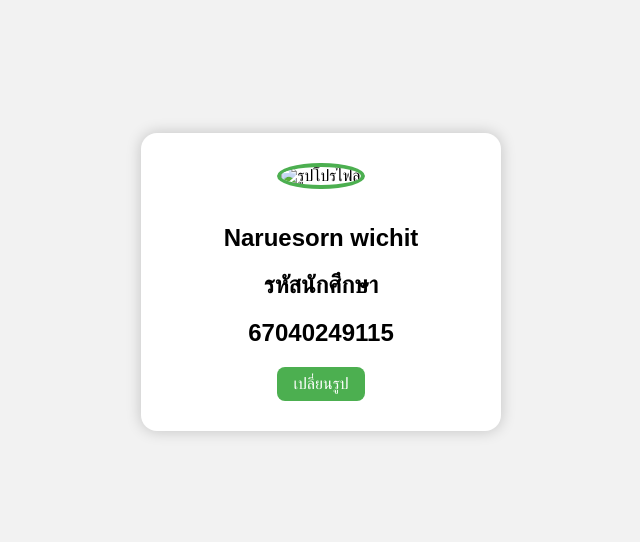
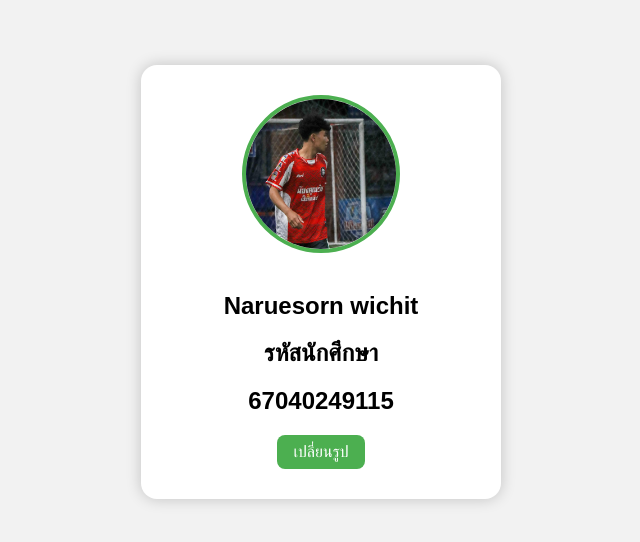
Before and after one commit to Naruesorn115/Naruesorn115.github.io, a plain HTML site: page index.html in a window 1280 px wide. Shown: the part 126-668 px from the top of the page, without its empty margins (319-959 px from the left). Drawn offline with Linux system fonts and the light colour scheme.

Commit message:
Add files via upload

```diff
--- a/index.html
+++ b/index.html
@@ -53,7 +53,7 @@
 <body>
 
   <div class="profile-card">
-    <img id="profile-pic" src="nrs.15" alt="รูปโปรไฟล์">
+    <img id="profile-pic" src="nrs.15.jpg" alt="รูปโปรไฟล์">
     <h2>Naruesorn wichit</h2>
     <h2>รหัสนักศึกษา</h2>
     <h2>67040249115</h2>
```
